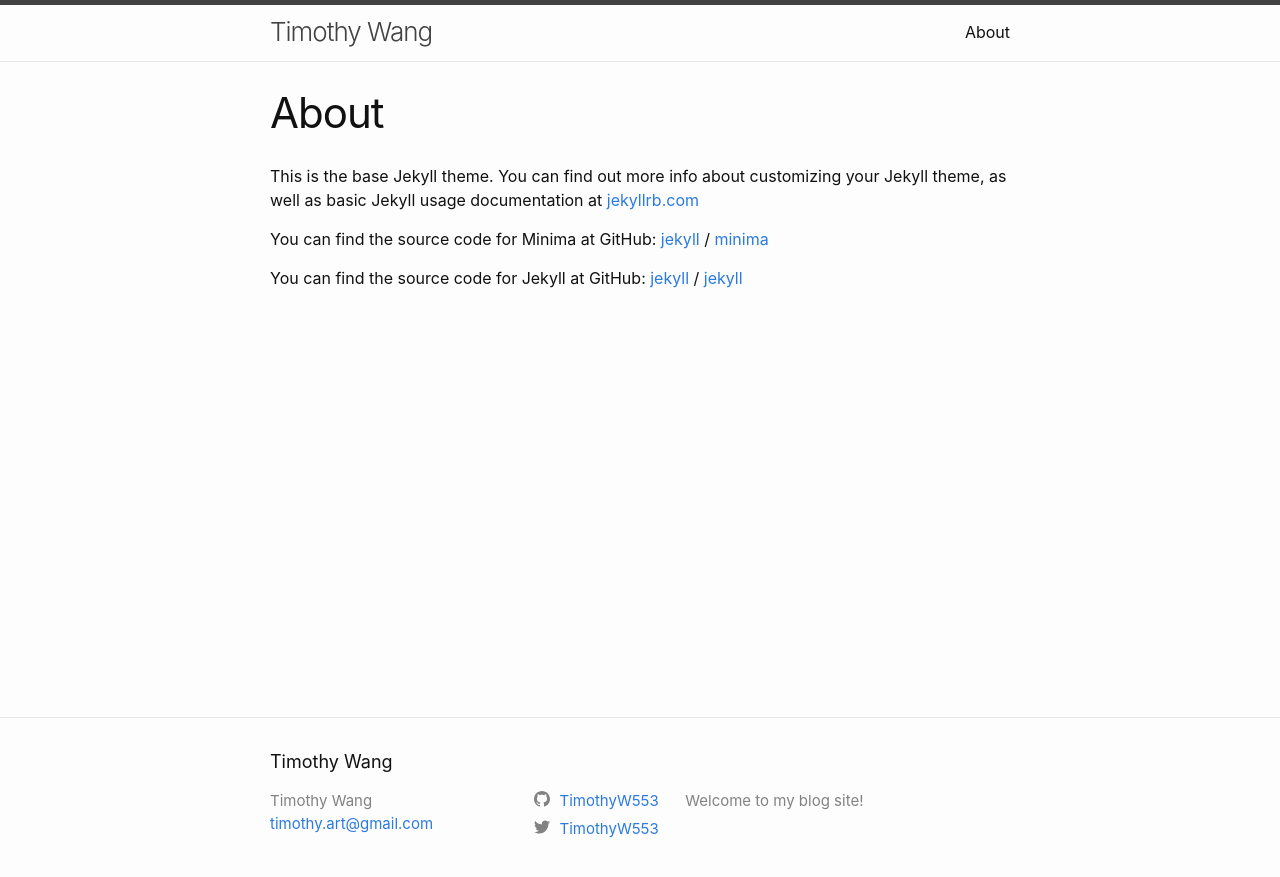
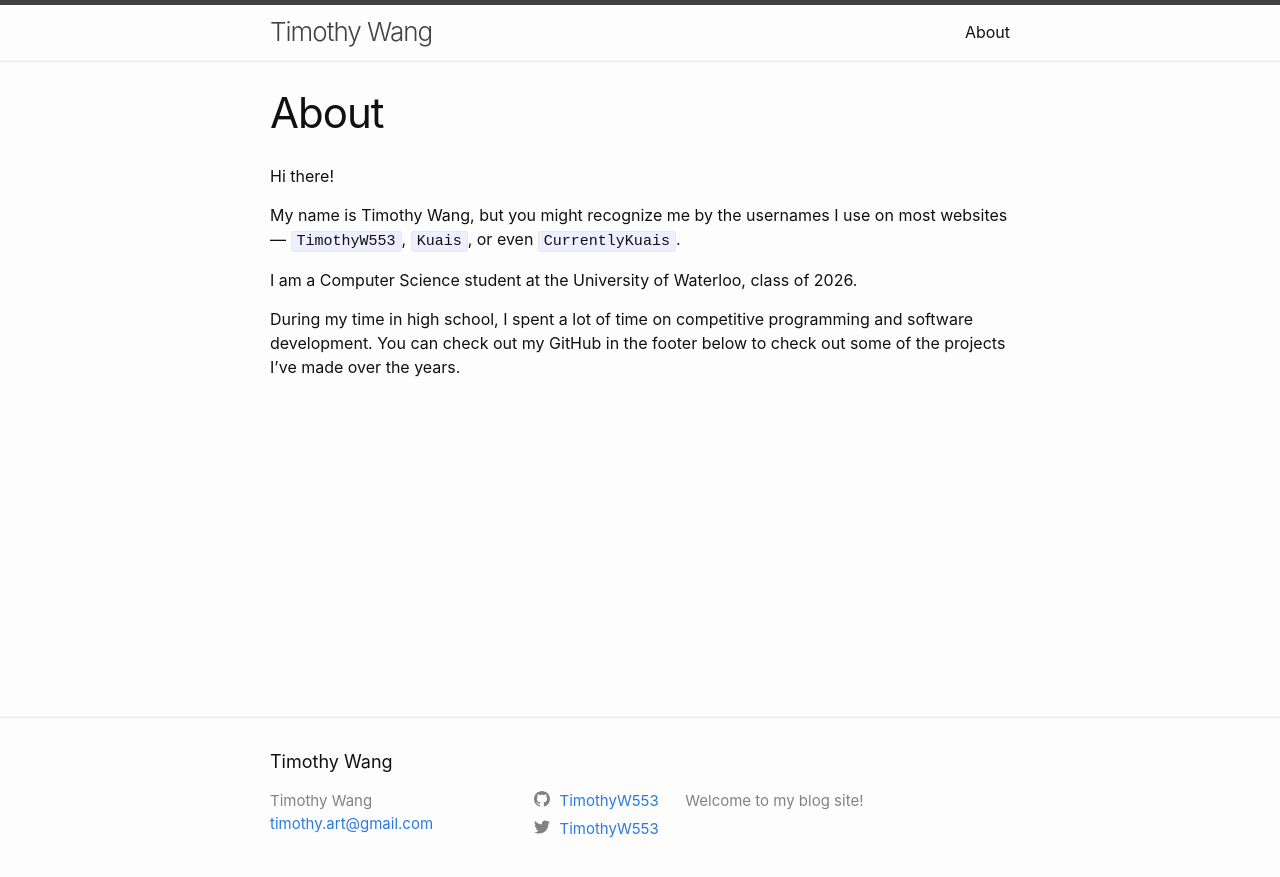
Before and after one commit to TimothyW553/timothyw553.github.io, a Jekyll site: the page built from about.md, in a window 1280 px wide. Shown: the top 877 px of the page. Built offline with Jekyll 4.4.1, drawn with Linux system fonts in a browser that asks for light colours.

Commit message:
update about me

```diff
--- a/about.md
+++ b/about.md
@@ -4,15 +4,10 @@ title: About
 permalink: /about/
 ---
 
-This is the base Jekyll theme. You can find out more info about customizing your Jekyll theme, as well as basic Jekyll usage documentation at [jekyllrb.com](https://jekyllrb.com/)
+Hi there!
 
-You can find the source code for Minima at GitHub:
-[jekyll][jekyll-organization] /
-[minima](https://github.com/jekyll/minima)
+My name is Timothy Wang, but you might recognize me by the usernames I use on most websites — `TimothyW553`, `Kuais`, or even `CurrentlyKuais`.
 
-You can find the source code for Jekyll at GitHub:
-[jekyll][jekyll-organization] /
-[jekyll](https://github.com/jekyll/jekyll)
+I am a Computer Science student at the University of Waterloo, class of 2026.
 
-
-[jekyll-organization]: https://github.com/jekyll
+During my time in high school, I spent a lot of time on competitive programming and software development. You can check out my GitHub in the footer below to check out some of the projects I've made over the years.
```
